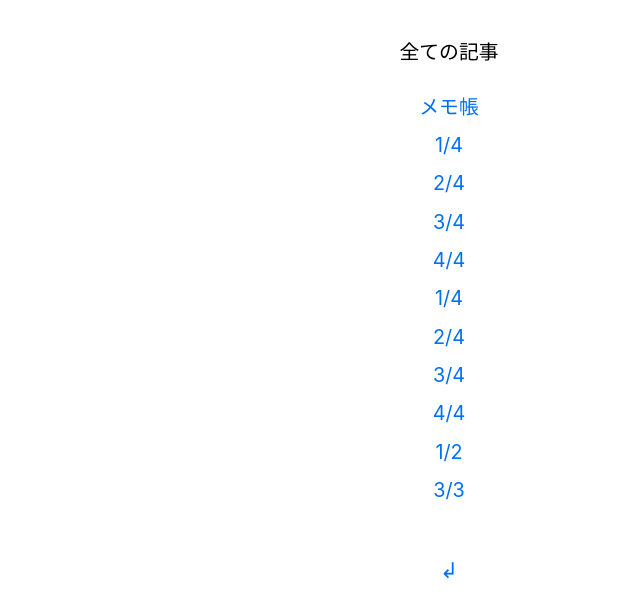
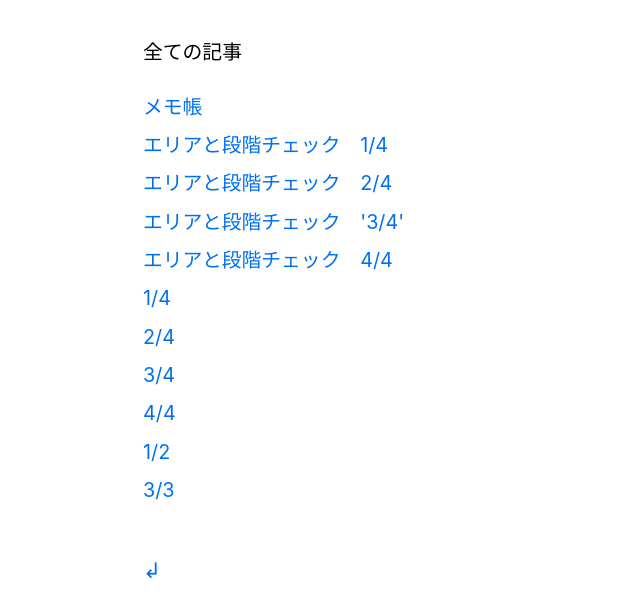
Before and after one commit to keityan/memo, a Next.js app: page / in a window 1280 px wide. Shown: the top 616 px of the page, without its empty margins (191-831 px from the left). Built offline with nearby package versions, Linux system fonts and the light colour scheme.

Commit message:
“こうしん”

```diff
--- a/posts/01-1.md
+++ b/posts/01-1.md
@@ -1,5 +1,5 @@
 ---
-title: '1/4'
+title: 'エリアと段階チェック　1/4'
 date: '2022-01-01'
 ---
 ![](/images/a_01_.jpg)
--- a/posts/01-2.md
+++ b/posts/01-2.md
@@ -1,5 +1,5 @@
 ---
-title: '2/4'
+title: 'エリアと段階チェック　2/4'
 date: '2022-01-02'
 ---
 ![](/images/a_01_.jpg)
--- a/posts/01-3.md
+++ b/posts/01-3.md
@@ -1,5 +1,5 @@
 ---
-title: '3/4'
+title: エリアと段階チェック　'3/4'
 date: '2022-01-03'
 ---
 ![](/images/a_01_.jpg)
--- a/posts/01-4.md
+++ b/posts/01-4.md
@@ -1,5 +1,5 @@
 ---
-title: '4/4'
+title: 'エリアと段階チェック　4/4'
 date: '2022-01-04'
 ---
 ![](/images/a_05.jpg)
--- a/styles/global.css
+++ b/styles/global.css
@@ -6,7 +6,7 @@ body {
     Cantarell, Fira Sans, Droid Sans, Helvetica Neue, sans-serif;
   line-height: 1.7;
   font-size: 18px;
-  text-align: center;
+
 }
 
 * {
```
